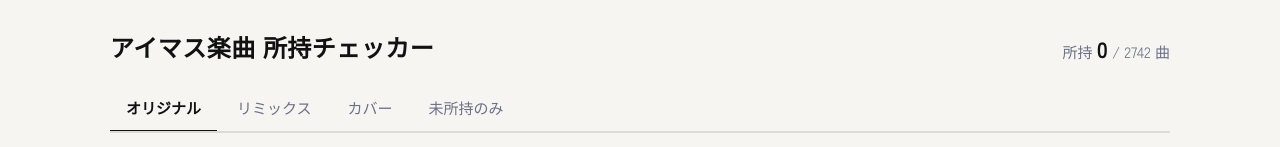
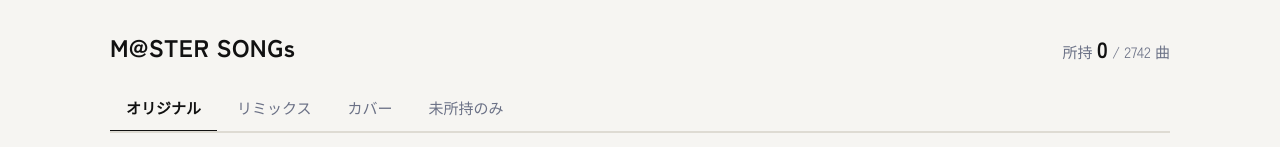
Before and after one commit to kuro416pro/M-STER-SONGs, a plain HTML site: page index.html in a window 1280 px wide. Shown: the top 147 px of the page. Drawn offline with Linux system fonts and the light colour scheme.

Commit message:
Change header title to 'M@STER SONGs'

```diff
--- a/index.html
+++ b/index.html
@@ -46,7 +46,7 @@ td.sw{width:64px}.dt{white-space:nowrap;font-variant-numeric:tabular-nums}
 </head>
 <body>
 <header>
-  <h1>アイマス楽曲 所持チェッカー</h1>
+  <h1>M@STER SONGs</h1>
   <div class="stat">所持 <b id="own">0</b> / <span id="all">0</span> 曲</div>
 </header>
 <main>
```
